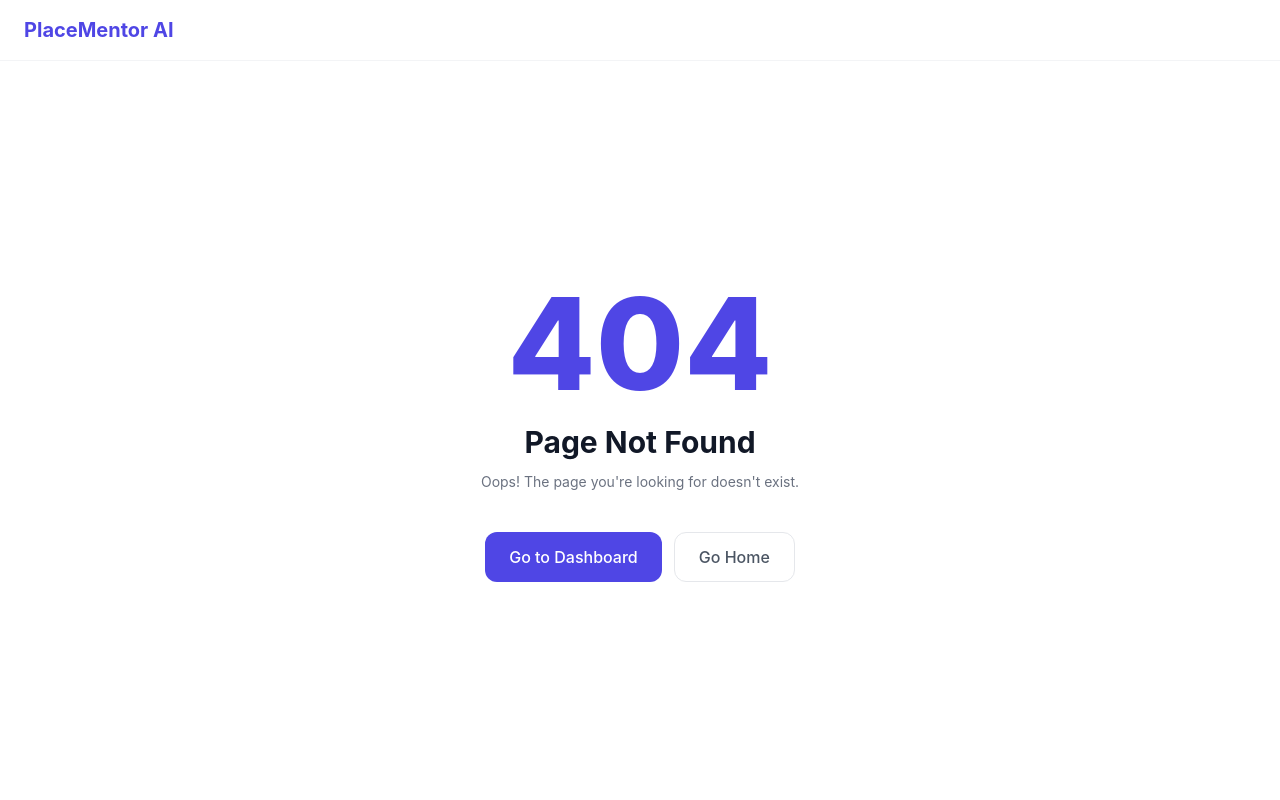
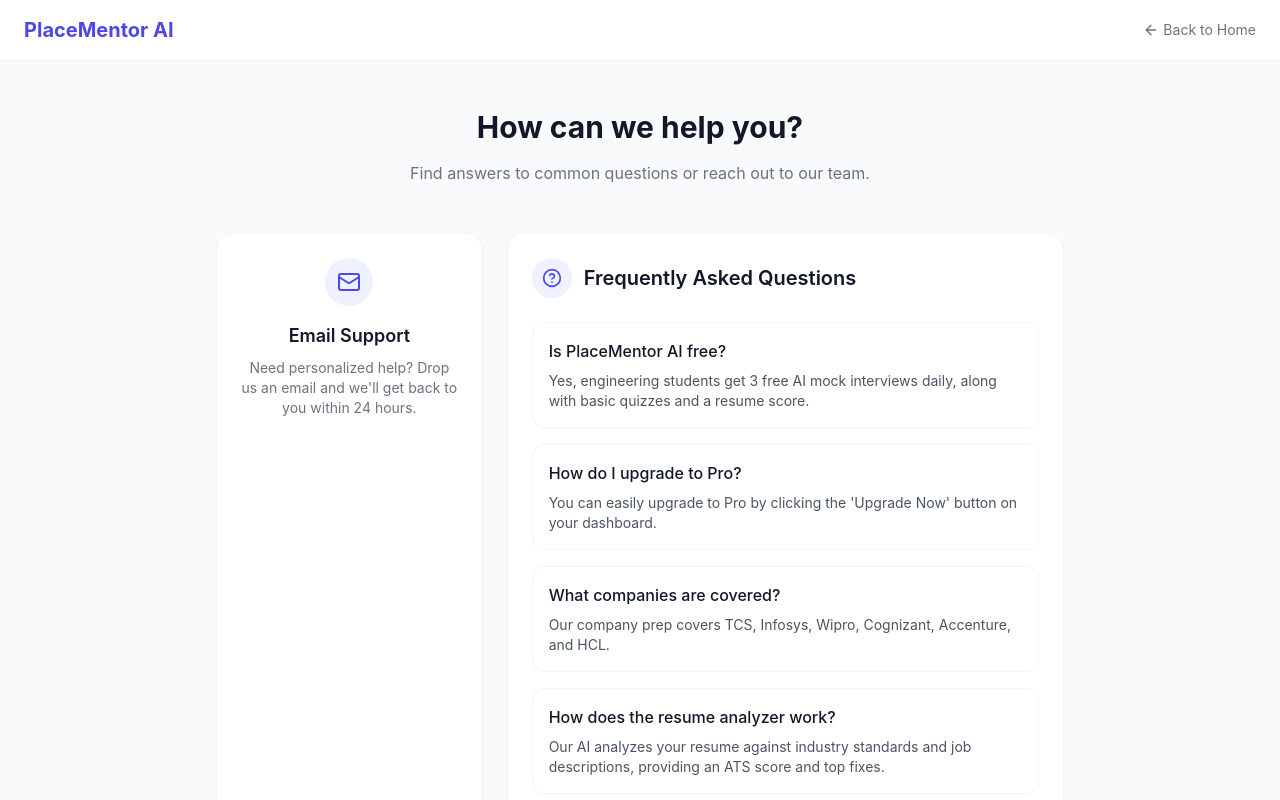
Before and after one commit to krishna-oss-tech/placementor-ai, a Next.js app: page /support in a window 1280 px wide. Before the commit this address had no page. Shown: the top 800 px of the page. Built offline with nearby package versions, Linux system fonts and the light colour scheme.

Commit message:
add support page

```diff
--- /dev/null
+++ b/app/support/page.js
@@ -0,0 +1,91 @@
+import Link from 'next/link';
+import { Mail, HelpCircle, ChevronDown, ArrowLeft } from 'lucide-react';
+
+export const metadata = {
+  title: 'Support & FAQ - PlaceMentor AI',
+  description: 'Get help with your PlaceMentor AI account and find answers to common questions.',
+};
+
+const faqs = [
+  {
+    question: "Is PlaceMentor AI free?",
+    answer: "Yes, engineering students get 3 free AI mock interviews daily, along with basic quizzes and a resume score."
+  },
+  {
+    question: "How do I upgrade to Pro?",
+    answer: "You can easily upgrade to Pro by clicking the 'Upgrade Now' button on your dashboard."
+  },
+  {
+    question: "What companies are covered?",
+    answer: "Our company prep covers TCS, Infosys, Wipro, Cognizant, Accenture, and HCL."
+  },
+  {
+    question: "How does the resume analyzer work?",
+    answer: "Our AI analyzes your resume against industry standards and job descriptions, providing an ATS score and top fixes."
+  },
+  {
+    question: "Can I cancel my subscription?",
+    answer: "Yes, you can cancel your subscription at any time directly from your dashboard."
+  }
+];
+
+export default function SupportPage() {
+  return (
+    <main className="min-h-screen bg-gray-50 flex flex-col">
+      {/* Header */}
+      <div className="bg-white border-b border-gray-100 px-6 py-4 flex items-center justify-between">
+        <Link href="/" className="text-xl font-bold text-indigo-600">PlaceMentor AI</Link>
+        <Link href="/" className="text-sm text-gray-500 hover:text-gray-700 flex items-center gap-1">
+          <ArrowLeft size={16} /> Back to Home
+        </Link>
+      </div>
+
+      <div className="max-w-4xl mx-auto px-6 py-12 w-full">
+        <div className="text-center mb-12">
+          <h1 className="text-3xl font-bold text-gray-900 mb-4">How can we help you?</h1>
+          <p className="text-gray-500">Find answers to common questions or reach out to our team.</p>
+        </div>
+
+        <div className="grid md:grid-cols-3 gap-6 mb-12">
+          <div className="md:col-span-1">
+            <div className="bg-white rounded-2xl border border-gray-100 p-6 shadow-sm h-full flex flex-col items-center text-center">
+              <div className="w-12 h-12 bg-indigo-50 rounded-full flex items-center justify-center text-indigo-600 mb-4">
+                <Mail size={24} />
+              </div>
+              <h2 className="text-lg font-semibold text-gray-900 mb-2">Email Support</h2>
+              <p className="text-gray-500 text-sm mb-4 flex-grow">
+                Need personalized help? Drop us an email and we'll get back to you within 24 hours.
+              </p>
+              <a
+                href="mailto:support@placementorai.in"
+                className="inline-flex items-center justify-center w-full bg-indigo-600 text-white px-4 py-2 rounded-xl font-medium hover:bg-indigo-700 transition-colors"
+              >
+                support@placementorai.in
+              </a>
+            </div>
+          </div>
+
+          <div className="md:col-span-2">
+            <div className="bg-white rounded-2xl border border-gray-100 p-6 shadow-sm h-full">
+              <div className="flex items-center gap-3 mb-6">
+                <div className="w-10 h-10 bg-indigo-50 rounded-full flex items-center justify-center text-indigo-600">
+                  <HelpCircle size={20} />
+                </div>
+                <h2 className="text-xl font-semibold text-gray-900">Frequently Asked Questions</h2>
+              </div>
+
+              <div className="space-y-4">
+                {faqs.map((faq, index) => (
+                  <div key={index} className="border border-gray-100 rounded-xl p-4 hover:border-indigo-100 transition-colors">
+                    <h3 className="font-medium text-gray-900 mb-2">{faq.question}</h3>
+                    <p className="text-sm text-gray-600">{faq.answer}</p>
+                  </div>
+                ))}
+              </div>
+            </div>
+          </div>
+        </div>
+      </div>
+    </main>
+  );
+}
```
